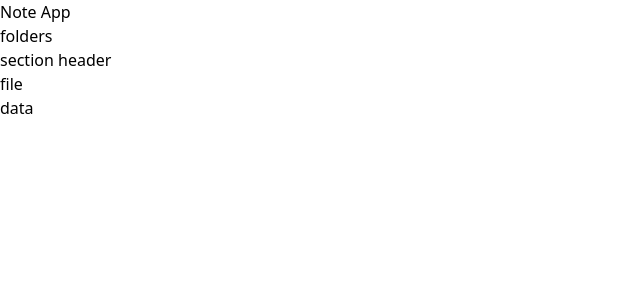
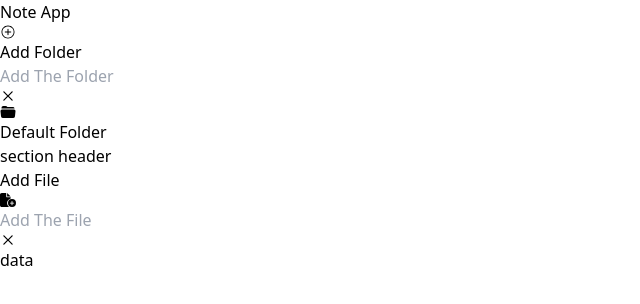
Before and after one commit to Urvish20/notes, a React (Vite) app: page / in a window 1280 px wide. Shown: the top 304 px of the page, without its empty margins (0-640 px from the left). Built offline with nearby package versions, Linux system fonts and the light colour scheme.

Commit message:
add folders and files that particular folder

```diff
--- a/package.json
+++ b/package.json
@@ -10,9 +10,11 @@
     "preview": "vite preview"
   },
   "dependencies": {
+    "@reduxjs/toolkit": "^2.2.7",
     "react": "^18.3.1",
     "react-dom": "^18.3.1",
     "react-icons": "^5.3.0",
+    "react-redux": "^9.1.2",
     "react-router-dom": "^6.26.2"
   },
   "devDependencies": {
--- a/src/App.tsx
+++ b/src/App.tsx
@@ -1,15 +1,17 @@
+import { Provider } from "react-redux";
 import HomePage from "./Pages/HomePage";
 import { BrowserRouter, Routes, Route } from "react-router-dom";
+import {store} from "./store/store";
 
 function App() {
   return (
-    <>
+    <Provider store={store}>
       <BrowserRouter>
         <Routes>
           <Route path="/" element={<HomePage />} />
         </Routes>
       </BrowserRouter>
-    </>
+    </Provider>
   );
 }
 
--- a/src/components/FolderSection.tsx
+++ b/src/components/FolderSection.tsx
@@ -1,10 +1,78 @@
+import { useState } from "react";
+import { IoIosAddCircleOutline } from "react-icons/io";
+import { RxCross2 } from "react-icons/rx";
+import { IoFolderOpen } from "react-icons/io5";
+import { useDispatch, useSelector } from "react-redux";
+import { addFolder, selectFolder } from "../store/slices/folderSlice";
 
 const FolderSection = () => {
+  const [addToggle, setAddToggle] = useState(false);
+  const [folderName, setFolderName] = useState("");
+  const dispatch = useDispatch();
+  const folders = useSelector((state) => state.folders.folders);
+  const selectedFolderId = useSelector((state) => state.folders.selectedFolderId);
+
+  const handleAddFolder = () => {
+    if (folderName.trim()) {
+      const newId = Date.now();
+      dispatch(addFolder({ id: newId, folderName }));
+      setFolderName("");
+      setAddToggle(false);
+    }
+  };
+
+  const handleFolderClick = (id) => {
+    dispatch(selectFolder(id));
+  };
+
   return (
     <div>
-      <h1>folders</h1>
+      <div className="p-4 flex justify-center border border-black">
+        <div
+          className={`${addToggle ? "hidden" : "flex items-center justify-center"} cursor-pointer`}
+          onClick={() => setAddToggle(!addToggle)}
+        >
+          <span className="text-3xl">
+            <IoIosAddCircleOutline />
+          </span>
+          <span>Add Folder</span>
+        </div>
+
+        <div className={`${addToggle ? "flex" : "hidden"} items-center gap-4`}>
+          <form
+            onSubmit={(e) => {
+              e.preventDefault();
+              handleAddFolder();
+            }}
+          >
+            <input
+              className="border border-black p-1 rounded-lg focus:outline-none"
+              type="text"
+              value={folderName}
+              onChange={(e) => setFolderName(e.target.value)}
+              placeholder="Add The Folder"
+            />
+          </form>
+          <span
+            className="p-2 bg-red-400 cursor-pointer rounded-full"
+            onClick={() => setAddToggle(!addToggle)}
+          >
+            <RxCross2 />
+          </span>
+        </div>
+      </div>
+
+      {/* Display folders */}
+      <div>
+        {folders.map((folder) => (
+          <div key={folder.id} className={`flex items-center gap-2 p-2 cursor-pointer ${selectedFolderId === folder.id ? "bg-gray-300" : ""}`} onClick={() => handleFolderClick(folder.id)}>
+            <IoFolderOpen />
+            <h4>{folder.folderName}</h4>
+          </div>
+        ))}
+      </div>
     </div>
-  )
-}
+  );
+};
 
-export default FolderSection
+export default FolderSection;
--- a/src/components/NoteFiles.tsx
+++ b/src/components/NoteFiles.tsx
@@ -1,10 +1,74 @@
+import { useState } from "react";
+import { FaFileCirclePlus } from "react-icons/fa6";
+import { RxCross2 } from "react-icons/rx";
+import { useDispatch, useSelector } from "react-redux";
+import { addFile } from "../store/slices/folderSlice";
 
 const NoteFiles = () => {
+  const [addFileToggle, setAddFileToggle] = useState(false);
+  const [fileName, setFileName] = useState("");
+  const dispatch = useDispatch();
+  const selectedFolderId = useSelector((state) => state.folders.selectedFolderId);
+  const selectedFolder = useSelector((state) =>
+    state.folders.folders.find((folder) => folder.id === selectedFolderId)
+  );
+
+  const handleAddFile = () => {
+    if (fileName.trim()) {
+      const newId = Date.now();
+      dispatch(addFile({ id: newId, fileName ,fileData : [] }));
+      setFileName("");
+      setAddFileToggle(false);
+    }
+  };
+
   return (
-    <div>
-      <h1>file</h1>
+    <div className="px-5">
+      {/* File creation */}
+      <div className="py-2">
+        <div
+          className={`${addFileToggle ? "hidden" : "flex items-center justify-between"} text-xl cursor-pointer py-2`}
+          onClick={() => setAddFileToggle(!addFileToggle)}
+        >
+          <h1>Add File</h1>
+          <span className="text-2xl">
+            <FaFileCirclePlus />
+          </span>
+        </div>
+        <div className={`${addFileToggle ? "flex" : "hidden"} items-center gap-5`}>
+          <form
+            onSubmit={(e) => {
+              e.preventDefault();
+              handleAddFile();
+            }}
+          >
+            <input
+              className="border border-black py-1 px-6 rounded-lg focus:outline-none"
+              type="text"
+              value={fileName}
+              onChange={(e) => setFileName(e.target.value)}
+              placeholder="Add The File"
+            />
+          </form>
+          <span
+            className="p-2 bg-red-400 cursor-pointer rounded-full"
+            onClick={() => setAddFileToggle(!addFileToggle)}
+          >
+            <RxCross2 />
+          </span>
+        </div>
+      </div>
+
+      {/* Display files of the selected folder */}
+      <div>
+        {selectedFolder && selectedFolder.files.map((file) => (
+          <div key={file.id} className="flex items-center gap-2">
+            <h4>{file.fileName}</h4>
+          </div>
+        ))}
+      </div>
     </div>
-  )
-}
+  );
+};
 
-export default NoteFiles
+export default NoteFiles;
--- a/src/components/NoteSection.tsx
+++ b/src/components/NoteSection.tsx
@@ -9,10 +9,10 @@ const NoteSection = () => {
         <SectionHeader />
       </div>
       <div className="flex">
-        <div className="w-3/12 border">
+        <div className="w-4/12 h-[440px] border">
           <NoteFiles />
         </div>
-        <div className="w-9/12 border">
+        <div className="w-8/12 h-[440px] border">
           <NoteData />
         </div>
       </div>
--- /dev/null
+++ b/src/store/slices/folderSlice.tsx
@@ -0,0 +1,30 @@
+import { createSlice } from "@reduxjs/toolkit";
+
+const initialState = {
+  folders: [{ id: "default", folderName: "Default Folder", files: [] }],
+  selectedFolderId: "default",
+};
+
+const folderSlice = createSlice({
+  name: "folders",
+  initialState,
+  reducers: {
+    addFolder: (state, action) => {
+
+      state.folders.push({ ...action.payload, files: [] });
+    },
+    addFile: (state, action) => {
+
+      const folder = state.folders.find((folder) => folder.id === state.selectedFolderId);
+      if (folder) {
+        folder.files.push(action.payload);
+      }
+    },
+    selectFolder: (state, action) => {
+      state.selectedFolderId = action.payload;
+    },
+  },
+});
+
+export const { addFolder, addFile, selectFolder } = folderSlice.actions;
+export default folderSlice.reducer;
--- /dev/null
+++ b/src/store/store.ts
@@ -0,0 +1,8 @@
+import { configureStore } from '@reduxjs/toolkit'
+import folderSlice from "./slices/folderSlice"
+
+export const store = configureStore({
+  reducer: {
+    folders : folderSlice,
+  }
+})
```
Also changed, not shown: 1 other file (tests, documents, lock files or other folders).
